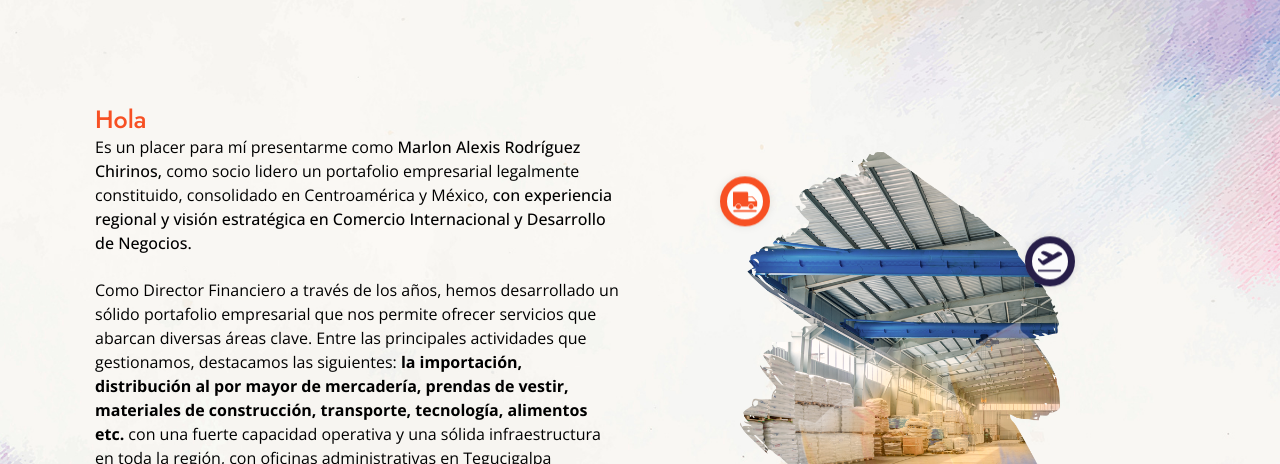
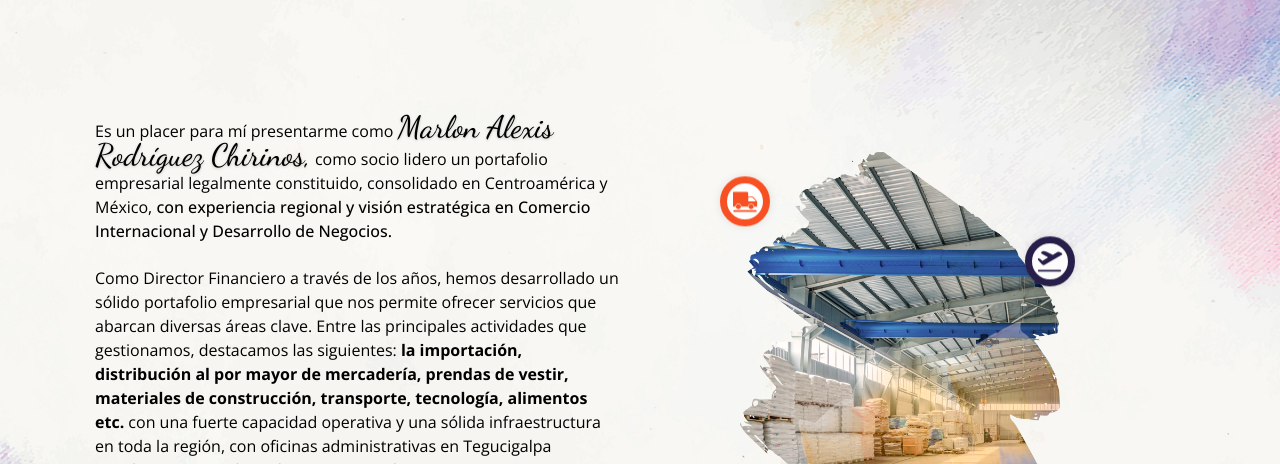
Before and after one commit to Master203/portfolio_marlon, a plain HTML site: page index.html in a window 1280 px wide. Shown: the part 49-513 px from the top of the page. Drawn offline with nearby package versions, Linux system fonts and the light colour scheme; no server answers; animation ran at ten frames a second.

Commit message:
tercer commit

```diff
--- a/css/style.css
+++ b/css/style.css
@@ -596,7 +596,15 @@ h6 { font-size: 16px; }
 /*	04) portfolio HERO
 /*---------------------------------------------------*/
 
-.greenText{color: #000000 !important;font-weight: 500;}
+.greenText{
+	color: #000000 !important;
+	font-family: "Dancing Script", cursive;
+	font-optical-sizing: auto;
+	font-weight: 500;
+	font-style: normal;
+	text-shadow: 0 1px 3px rgba(0, 0, 0, .2);
+	font-size: 31px;
+}
 .purpleText{color: #000000 !important;font-weight: 500;}
 .orangeText{color: #f75023 !important;font-weight: 500;}
 .yellowText{color: #f0c45c !important;font-weight: 500;}
--- a/index.html
+++ b/index.html
@@ -16,6 +16,9 @@
 <link href="https://fonts.googleapis.com/css2?family=Jost:ital,wght@0,100;0,200;0,300;0,400;0,500;0,600;0,700;0,800;0,900;1,100;1,200;1,300;1,400;1,500;1,600;1,700;1,800;1,900&display=swap" rel="stylesheet">
 <link href="https://fonts.googleapis.com/css2?family=Open+Sans:ital,wght@0,300;0,400;0,500;0,600;0,700;0,800;1,300;1,400;1,500;1,600;1,700;1,800&display=swap" rel="stylesheet">
 <link rel="stylesheet" href="https://cdnjs.cloudflare.com/ajax/libs/font-awesome/4.7.0/css/font-awesome.css" integrity="sha512-5A8nwdMOWrSz20fDsjczgUidUBR8liPYU+WymTZP1lmY9G6Oc7HlZv156XqnsgNUzTyMefFTcsFH/tnJE/+xBg==" crossorigin="anonymous" referrerpolicy="no-referrer" />
+<link rel="preconnect" href="https://fonts.googleapis.com">
+<link rel="preconnect" href="https://fonts.gstatic.com" crossorigin>
+<link href="https://fonts.googleapis.com/css2?family=Dancing+Script:wght@400..700&display=swap" rel="stylesheet">
 <link rel="stylesheet" type="text/css" href="./css/plugins.css" />
 <link rel="stylesheet" type="text/css" href="./css/style.css" />
 <!--[if lt IE 9]> <script type="text/javascript" src="js/modernizr.custom.js"></script> <![endif]-->
@@ -86,9 +89,6 @@
 				 <div class="container">
 					<div class="content">
 						<div class="details">
-							<div class="hello">
-								<h3 class="orangeText">Hola</h3>
-							</div>
 							<!-- <div class="name">
 								<h3>Marlon Rodríguez</h3>
 							</div> -->
```
